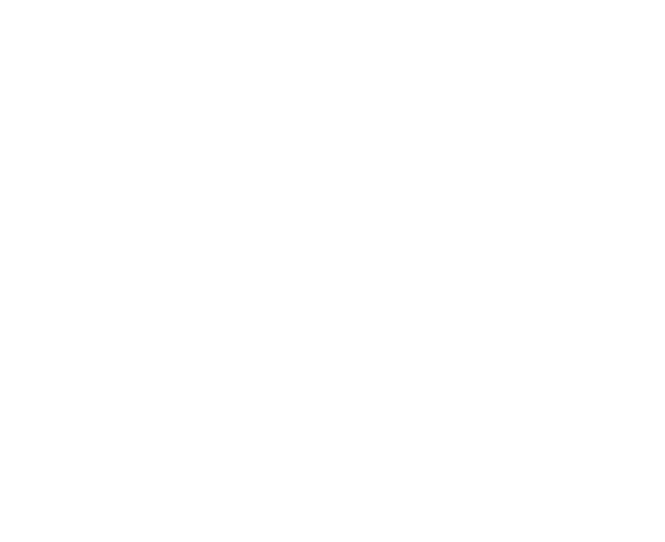
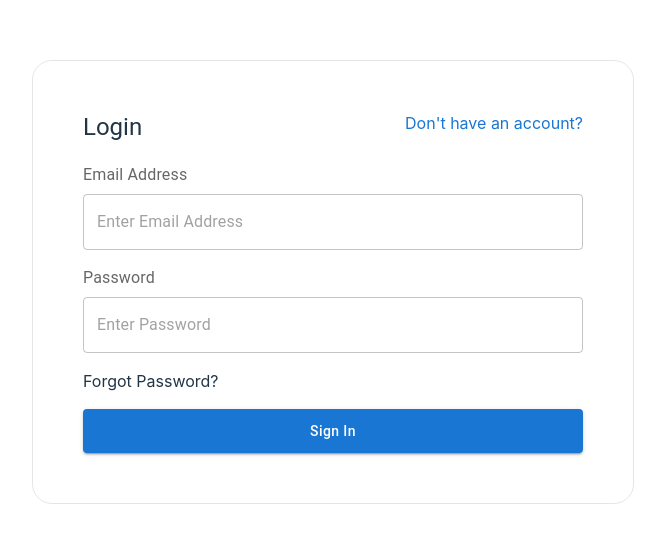
Before and after one commit to cpendo/service-booking-system, a React (Vite) app: page /login in a window 1280 px wide. Before the commit this address had no page. Shown: the part 118-660 px from the top of the page, without its empty margins (307-972 px from the left). Built offline with nearby package versions, Linux system fonts and the light colour scheme.

Commit message:
login ui

```diff
--- a/src/App.jsx
+++ b/src/App.jsx
@@ -2,6 +2,8 @@
 import LandingPage from "./pages/landing-page";
 import LandingPageLayout from "./layout/landing-page";
 import Register from "./pages/auth/register";
+import Login from "./pages/auth/login";
+
 function App() {
   return (
     <BrowserRouter>
@@ -10,6 +12,7 @@
           <Route path="/" element={<LandingPage />} />
         </Route>
         <Route path="/signup" element={<Register />} />
+        <Route path="/login" element={<Login />} />
       </Routes>
     </BrowserRouter>
   );
--- /dev/null
+++ b/src/pages/auth/login.jsx
@@ -0,0 +1,153 @@
+import {
+  Typography,
+  Grid,
+  TextField,
+  Box,
+  Stack,
+  InputLabel,
+  Button,
+} from "@mui/material";
+import { useFormik } from "formik";
+import React from "react";
+import { useNavigate } from "react-router-dom";
+import * as Yup from "yup";
+
+const validationSchema = Yup.object({
+  email: Yup.string()
+    .required("Email is required")
+    .email("Must be a valid email"),
+  password: Yup.string().required("Password is required"),
+});
+
+function Login() {
+  const navigate = useNavigate();
+
+  const handleSignUp = () => {
+    navigate("/signup");
+  };
+  const formik = useFormik({
+    initialValues: {
+      email: "",
+      password: "",
+    },
+    validationSchema,
+    onSubmit: (values) => {
+      console.log(values);
+    },
+  });
+  return (
+    <Box
+      sx={{
+        display: "flex",
+        justifyContent: "center",
+        alignItems: "center",
+        height: "100vh",
+        width: "100%",
+        position: "absolute",
+        top: 0,
+        left: 0,
+      }}
+    >
+      <Box
+        sx={{
+          border: "1px solid rgba(0, 0, 0, 0.1)",
+          padding: "50px",
+          width: "50%",
+          maxWidth: "500px",
+          borderRadius: "20px",
+        }}
+      >
+        <Box
+          sx={{
+            display: "flex",
+            justifyContent: "space-between",
+            marginBottom: "20px",
+          }}
+        >
+          <Typography variant="h5">Login</Typography>
+          <Typography variant="text" color="primary" onClick={handleSignUp}>
+            Don't have an account?
+          </Typography>
+        </Box>
+        <form onSubmit={formik.handleSubmit}>
+          <Grid container spacing={2}>
+            <Grid item xs={12}>
+              <Stack spacing={1}>
+                <InputLabel htmlFor="email">Email Address</InputLabel>
+                <TextField
+                  fullWidth
+                  id="email"
+                  name="email"
+                  placeholder="Enter Email Address"
+                  type="email"
+                  value={formik.values.email}
+                  onChange={formik.handleChange}
+                  onBlur={formik.handleBlur}
+                  error={formik.touched.email && Boolean(formik.errors.email)}
+                  helperText={
+                    formik.touched.email && formik.errors.email
+                      ? formik.errors.email
+                      : ""
+                  }
+                />
+              </Stack>
+            </Grid>
+
+            <Grid item xs={12}>
+              <Stack spacing={1}>
+                <InputLabel htmlFor="password">Password</InputLabel>
+                <TextField
+                  fullWidth
+                  id="password"
+                  name="password"
+                  placeholder="Enter Password"
+                  type="password"
+                  value={formik.values.password}
+                  onChange={formik.handleChange}
+                  onBlur={formik.handleBlur}
+                  error={
+                    formik.touched.password && Boolean(formik.errors.password)
+                  }
+                  helperText={
+                    formik.touched.password && formik.errors.password
+                      ? formik.errors.password
+                      : ""
+                  }
+                />
+              </Stack>
+            </Grid>
+
+            <Grid item xs={12}>
+              <Stack spacing={1}>
+                <Typography
+                  variant="text"
+                >
+                  Forgot Password?
+                </Typography>
+              </Stack>
+            </Grid>
+
+            <Grid item xs={12}>
+              <Stack spacing={1}>
+                <Button
+                  type="submit"
+                  variant="contained"
+                  color="primary"
+                  sx={{
+                    textTransform: "none",
+                    padding: "10px",
+                    marginTop: "5px",
+                  }}
+                >
+                  Sign In
+                </Button>
+              </Stack>
+            </Grid>
+          </Grid>
+        </form>
+      </Box>
+    </Box>
+  );
+}
+
+export default Login;
--- a/src/pages/auth/register.jsx
+++ b/src/pages/auth/register.jsx
@@ -9,6 +9,7 @@
 } from "@mui/material";
 import { useFormik } from "formik";
 import React from "react";
+import { useNavigate } from "react-router-dom";
 import * as Yup from "yup";
 
 const validationSchema = Yup.object({
@@ -25,6 +26,12 @@
 });
 
 function Register() {
+  const navigate = useNavigate();
+
+  const handleLogin = () => {
+    navigate("/login");
+  };
+
   const formik = useFormik({
     initialValues: {
       firstName: "",
@@ -69,7 +76,7 @@
           }}
         >
           <Typography variant="h5">Register</Typography>
-          <Typography variant="text" color="primary">
+          <Typography variant="text" color="primary" onClick={handleLogin}>
             Already have an account?
           </Typography>
         </Box>
```
